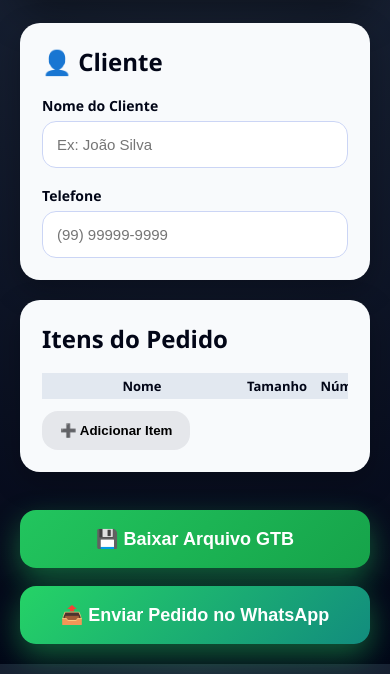
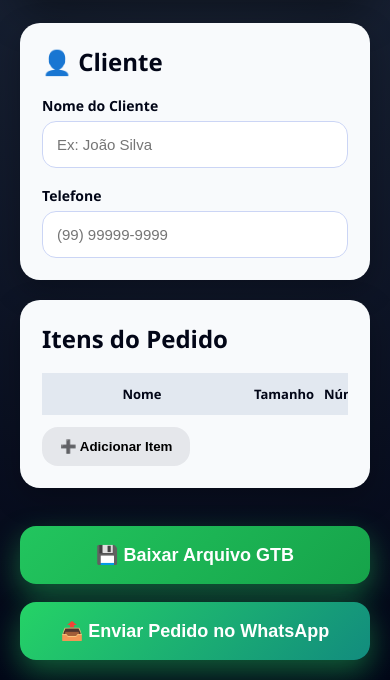
Before and after one commit to gtsportnota10-creator/gtbot, a plain HTML site: page index.html in a window 390 px wide. Shown: the part 170-850 px from the top of the page. Drawn offline with Linux system fonts and the light colour scheme.

Commit message:
Update style.css

```diff
--- a/style.css
+++ b/style.css
@@ -140,43 +140,47 @@ button {
     }
 }
 /* ============================
-   AJUSTE MOBILE – TABELA FIXA
+   FORÇAR TABELA EM LINHA NO MOBILE
 ============================ */
 @media (max-width: 768px) {
 
   table {
+    display: table !important;
     width: 100%;
-    table-layout: fixed; /* força respeitar larguras */
+    table-layout: fixed;
   }
 
-  th:nth-child(2),
-  td:nth-child(2) {
-    width: 70px; /* TAMANHO */
+  thead {
+    display: table-header-group !important;
   }
 
-  th:nth-child(3),
-  td:nth-child(3) {
-    width: 70px; /* NÚMERO */
+  tbody {
+    display: table-row-group !important;
   }
 
+  tr {
+    display: table-row !important;
+  }
+
+  th,
+  td {
+    display: table-cell !important;
+    vertical-align: middle;
+  }
+
+  /* larguras */
+  th:nth-child(2),
+  td:nth-child(2) { width: 70px; }
+
+  th:nth-child(3),
+  td:nth-child(3) { width: 70px; }
+
   th:nth-child(4),
-  td:nth-child(4) {
-    width: 60px; /* QUANTIDADE */
-  }
+  td:nth-child(4) { width: 60px; }
 
   td input {
     width: 100%;
     font-size: 13px;
     padding: 4px;
   }
-
-  th,
-  td {
-    padding: 4px;
-  }
-
-  .btn-remover {
-    padding: 4px 6px;
-    font-size: 12px;
-  }
 }
```
